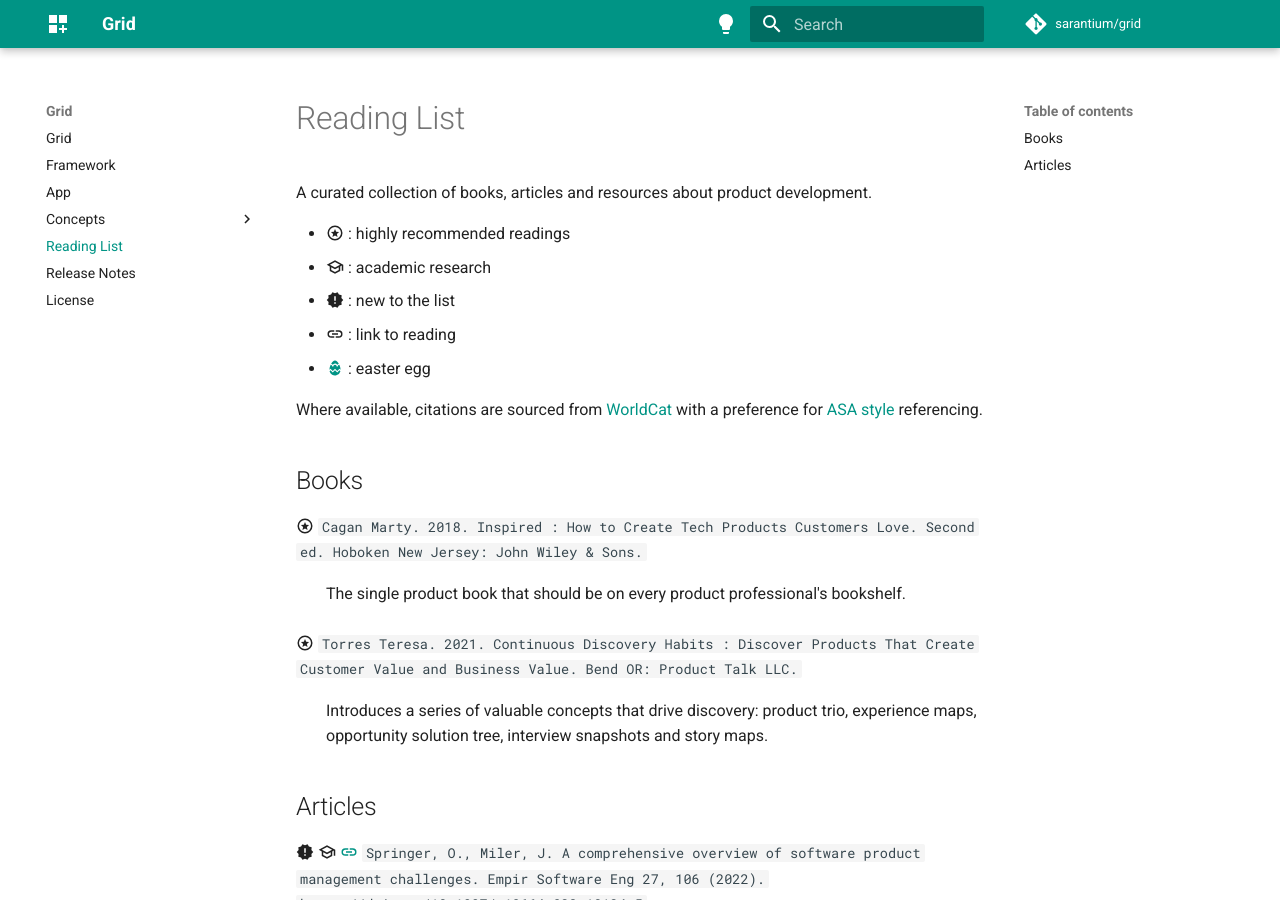
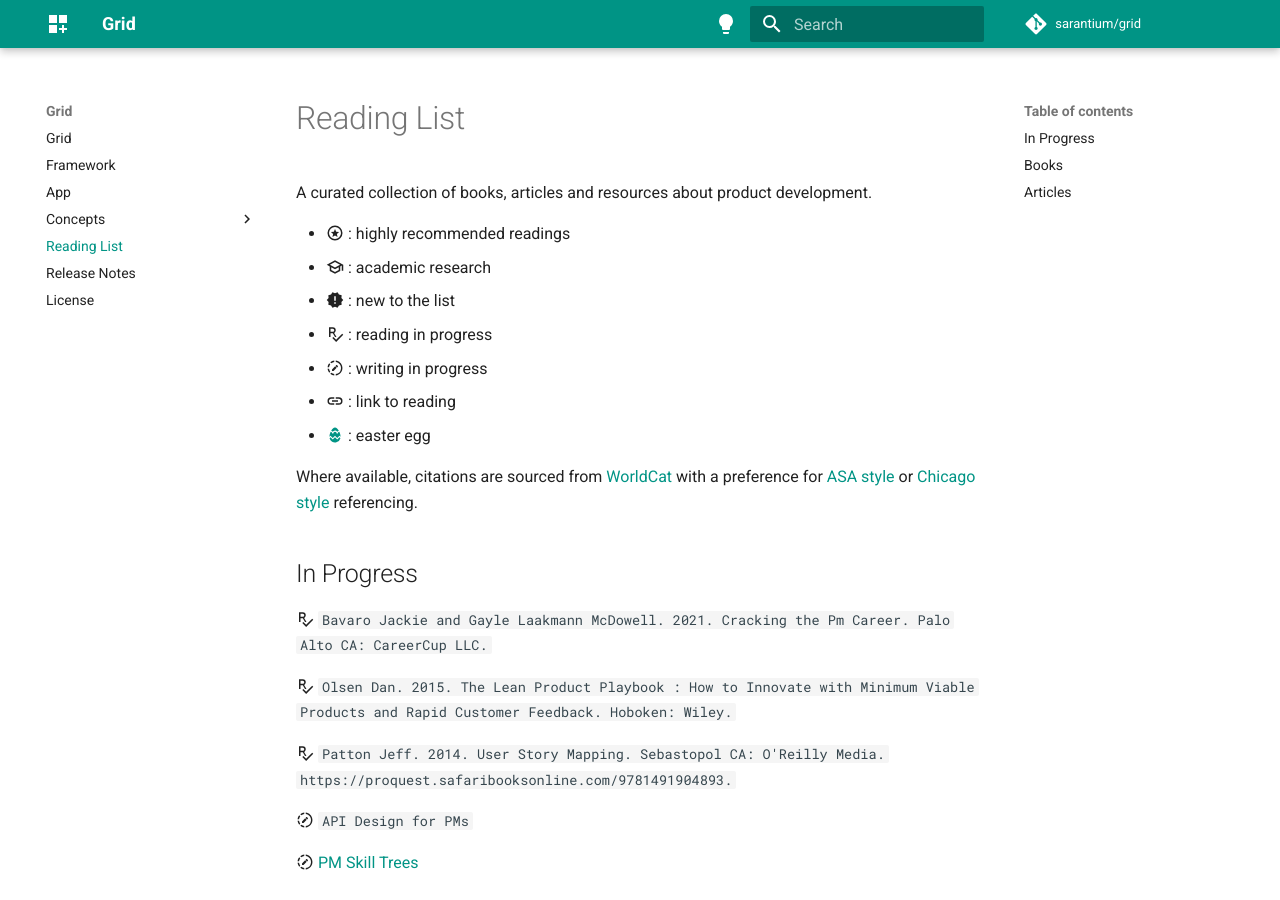
Before and after one commit to sarantium/grid, an MkDocs documentation site: the page built from docs/reading-list.md, in a window 1280 px wide and 900 px high. Built offline with MkDocs 1.6.1 and Material for MkDocs 9.7.7, drawn with Linux system fonts in a browser that asks for light colours; comment, search, counter and statistics services are not loaded.

Commit message:
enhancement: updated reading list

```diff
--- a/docs/reading-list.md
+++ b/docs/reading-list.md
@@ -3,10 +3,24 @@ A curated collection of books, articles and resources about product development.
 - :material-star-circle-outline: : highly recommended readings
 - :material-school-outline: : academic research
 - :material-alert-decagram: : new to the list
+- :material-read: : reading in progress
+- :material-progress-pencil: : writing in progress
 - :material-link: : link to reading
 - [:material-egg-easter:](science-fiction-and-fantasy.md) : easter egg
 
-Where available, citations are sourced from [WorldCat](https://www.worldcat.org/) with a preference for [ASA style](https://www.asanet.org/publications/journals/asa-style-guide/) referencing.
+Where available, citations are sourced from [WorldCat](https://www.worldcat.org/) with a preference for [ASA style](https://www.asanet.org/publications/journals/asa-style-guide/) or [Chicago style](https://www.chicagomanualofstyle.org/tools_citationguide.html) referencing.
+
+## In Progress
+
+:material-read: `Bavaro Jackie and Gayle Laakmann McDowell. 2021. Cracking the Pm Career. Palo Alto CA: CareerCup LLC.`
+
+:material-read: `Olsen Dan. 2015. The Lean Product Playbook : How to Innovate with Minimum Viable Products and Rapid Customer Feedback. Hoboken: Wiley.`
+
+:material-read: `Patton Jeff. 2014. User Story Mapping. Sebastopol CA: O'Reilly Media. https://proquest.safaribooksonline.com/9781491904893.`
+
+:material-progress-pencil: `API Design for PMs`
+
+:material-progress-pencil: [PM Skill Trees](https://medium.com/agileinsider/product-manager-skills-by-seniority-level-a-deep-breakdown-cd0690f76d10)
 
 ## Books
 
```
Also changed, not shown: docs/science-fiction-and-fantasy.md (+19 -15 lines).
